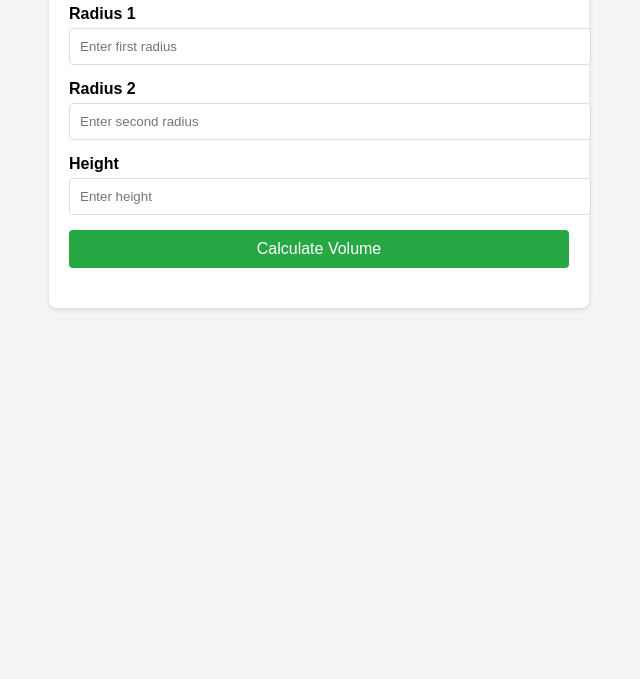
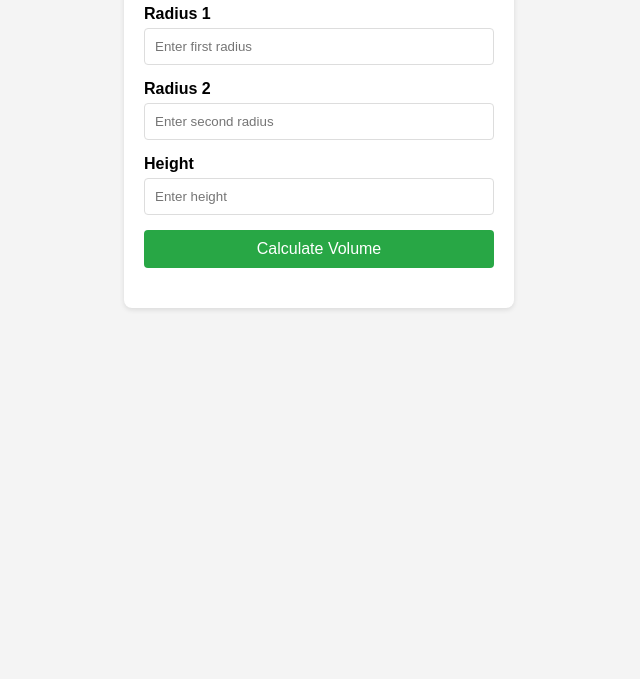
Before and after one commit to DanMyers300/cup-calculator, a plain HTML site: page index.html in a window 1280 px wide. Shown: the part 121-800 px from the top of the page, without its empty margins (321-961 px from the left). Drawn offline with Linux system fonts and the light colour scheme.

```diff
--- a/main.html
+++ b/index.html
@@ -10,16 +10,20 @@
         padding: 20px;
       }
       .container {
-        max-width: 500px;
+        max-width: 350px;
         margin: 0 auto;
         background: #fff;
         padding: 20px;
         border-radius: 8px;
         box-shadow: 0 2px 5px rgba(0, 0, 0, 0.1);
+        text-align: center;
       }
       h1 {
-        text-align: center;
         margin-bottom: 20px;
+      }
+      .form-group {
+        margin-bottom: 15px;
+        text-align: left;
       }
       label {
         display: block;
@@ -29,9 +33,9 @@
       input[type="number"] {
         width: 100%;
         padding: 10px;
-        margin-bottom: 15px;
         border: 1px solid #ddd;
         border-radius: 4px;
+        box-sizing: border-box;
       }
       button {
         width: 100%;
@@ -50,14 +54,13 @@
         margin-top: 20px;
         font-size: 18px;
         font-weight: bold;
-        text-align: center;
       }
     </style>
   </head>
   <body>
     <div class="container">
       <h1>Irregular Cone Volume</h1>
-      <div>
+      <div class="form-group">
         <label for="radius1">Radius 1</label>
         <input
           type="number"
@@ -66,7 +69,7 @@
           placeholder="Enter first radius"
         />
       </div>
-      <div>
+      <div class="form-group">
         <label for="radius2">Radius 2</label>
         <input
           type="number"
@@ -75,7 +78,7 @@
           placeholder="Enter second radius"
         />
       </div>
-      <div>
+      <div class="form-group">
         <label for="height">Height</label>
         <input
           type="number"
@@ -90,7 +93,8 @@
 
     <script>
       // Calculate the volume using the formula:
-      // Volume = 1/3 * π (R1² + R1·R2 + R2²) · H
+      // $$\text{Volume} = \frac{1}{3} \pi \left(
+      // R_1^2 + R_1 R_2 + R_2^2 \right) H$$
       function calculateVolume(R1, R2, H) {
         return (1 / 3) * Math.PI * (R1 ** 2 + R1 * R2 + R2 ** 2) * H;
       }
--- a/package.json
+++ /dev/null
@@ -1 +0,0 @@
-{ "dependencies": { "prettier": "^3.5.3" } }
```
Also changed, not shown: 2 other files.
